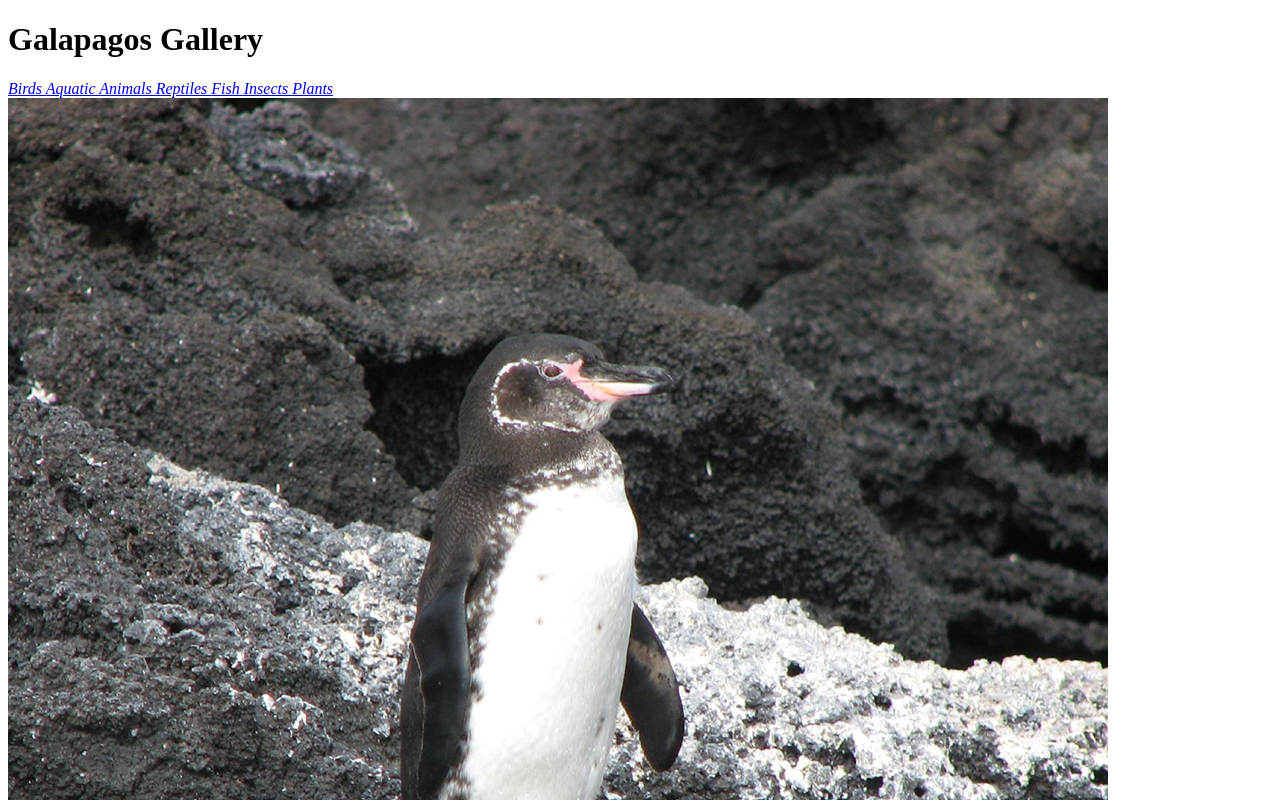
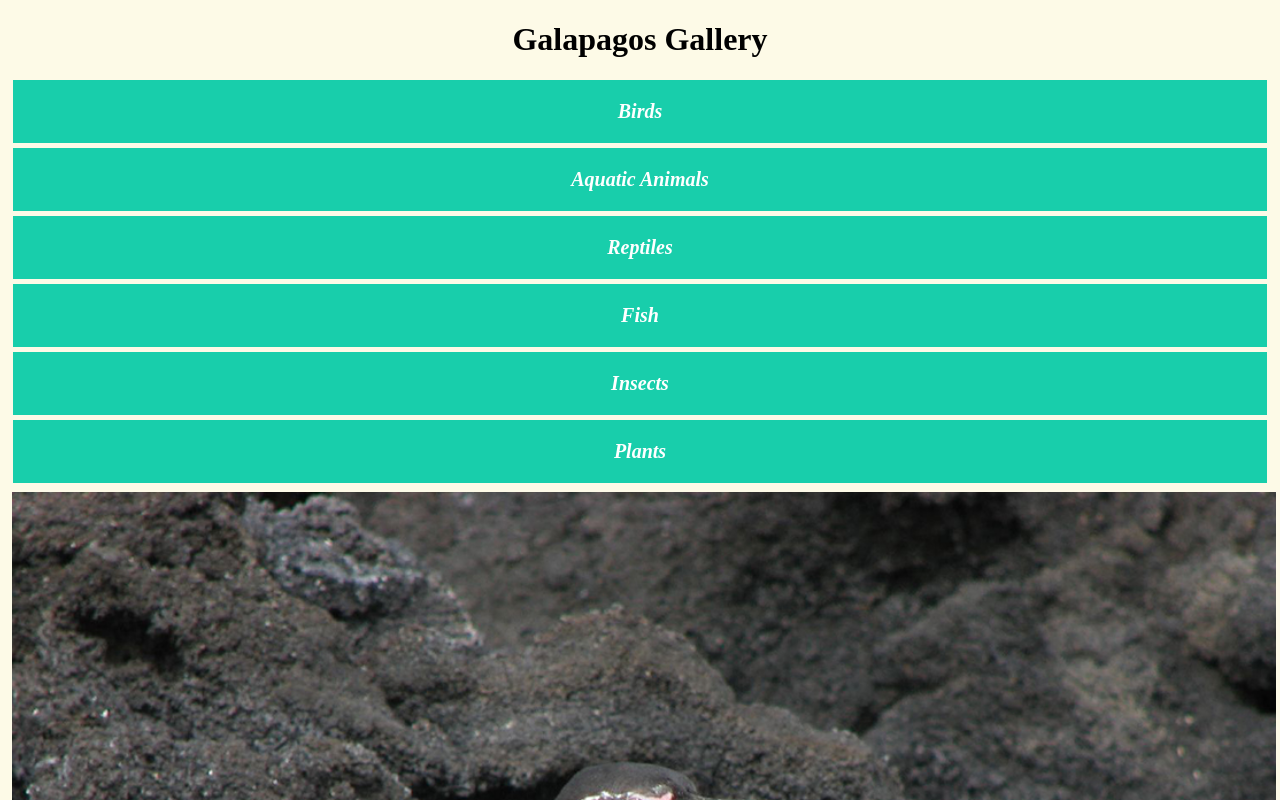
Before and after one commit to shelbyboyd/iconicfont, a plain HTML site: page index.html in a window 1280 px wide. Shown: the top 800 px of the page. Drawn offline with Linux system fonts and the light colour scheme; some icons are missing.

Commit message:
styled img and btn
gave image a width
gave colour and style to button

```diff
--- a/index.css
+++ b/index.css
@@ -11,8 +11,30 @@ html {
 	-ms-text-size-adjust: 100%;
 	-webkit-text-size-adjust: 100%;
 	text-size-adjust: 100%;
+    background-color: #fdfae7;
 }
 
 *, *:before, *:after {
 	box-sizing: inherit;
 }
+
+h1 {
+    text-align: center;
+}
+
+.btn {
+    text-decoration: none;
+    background-color: #18ceab;
+    color: #fff;
+    font-weight: bold;
+    font-size: 1.25em;
+    padding: 1em;
+    display: block;
+    margin: .25em;
+    text-align: center;
+}
+
+img {
+    width: 100%;
+    margin: .25em;
+}
--- a/index.html
+++ b/index.html
@@ -14,12 +14,14 @@
 
 	<h1>Galapagos Gallery</h1>
 
+    <div class="nav">
         <a href="#birds" class="btn"> <i class="icon-birds"> Birds </i> </a>
         <a href="#aquatic" class="btn"> <i class="icon-aquatic"> Aquatic Animals </i></a>
         <a href="#reptiles" class="btn"> <i class="icon-reptiles"> Reptiles </i></a>
         <a href="#fish" class="btn"> <i class="icon-fish"> Fish </i> </a>
         <a href="#insects" class="btn"> <i class="icon-insects"> Insects </i></a>
         <a href="#plants" class="btn"> <i class="icon-plants"> Plants </i></a>
+    </div>
 
     <div id="birds">
         <img src="assets/penguin.jpg" alt="galapagos penguin">
```
Lines whose indentation alone changed are shown as unchanged.
